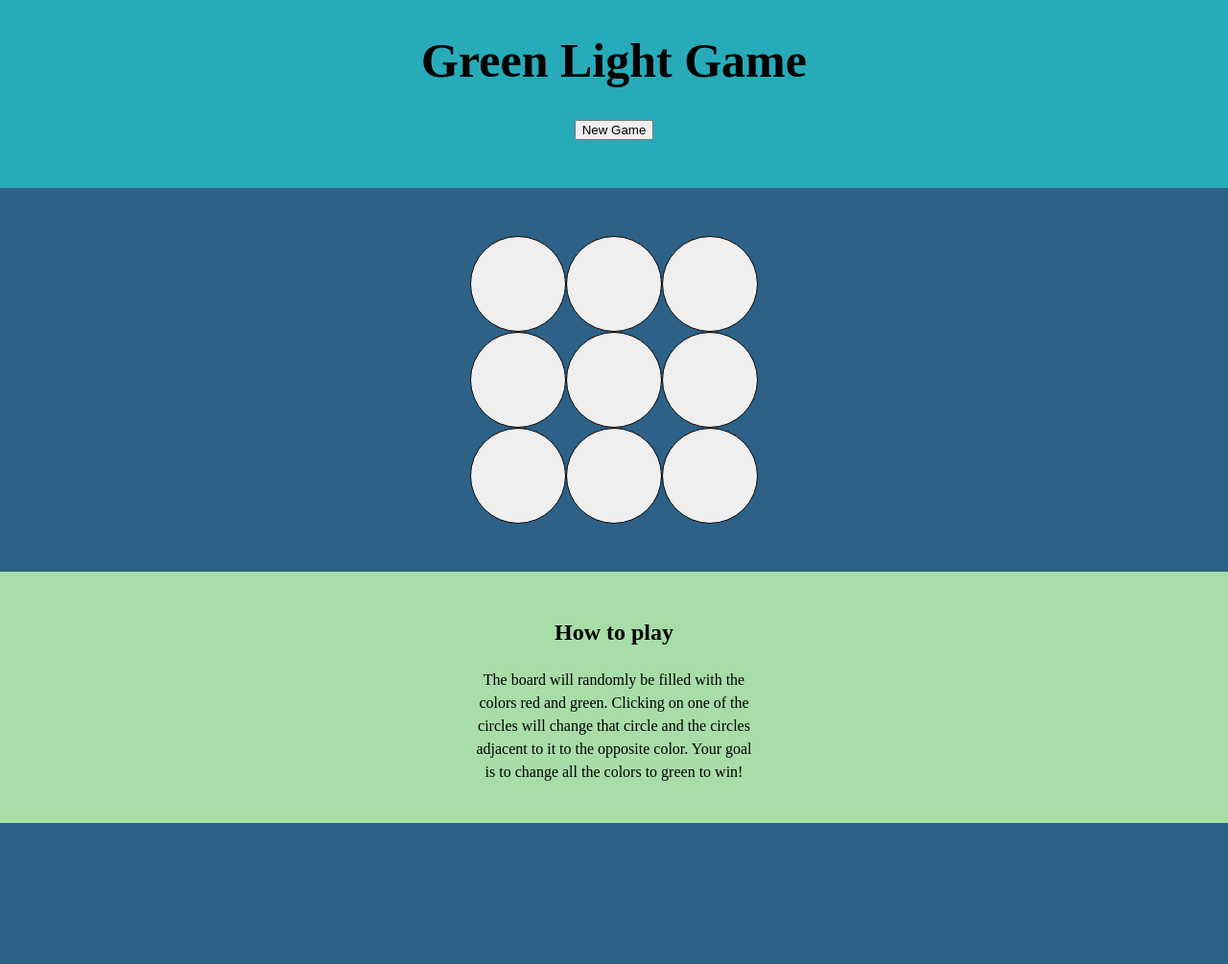
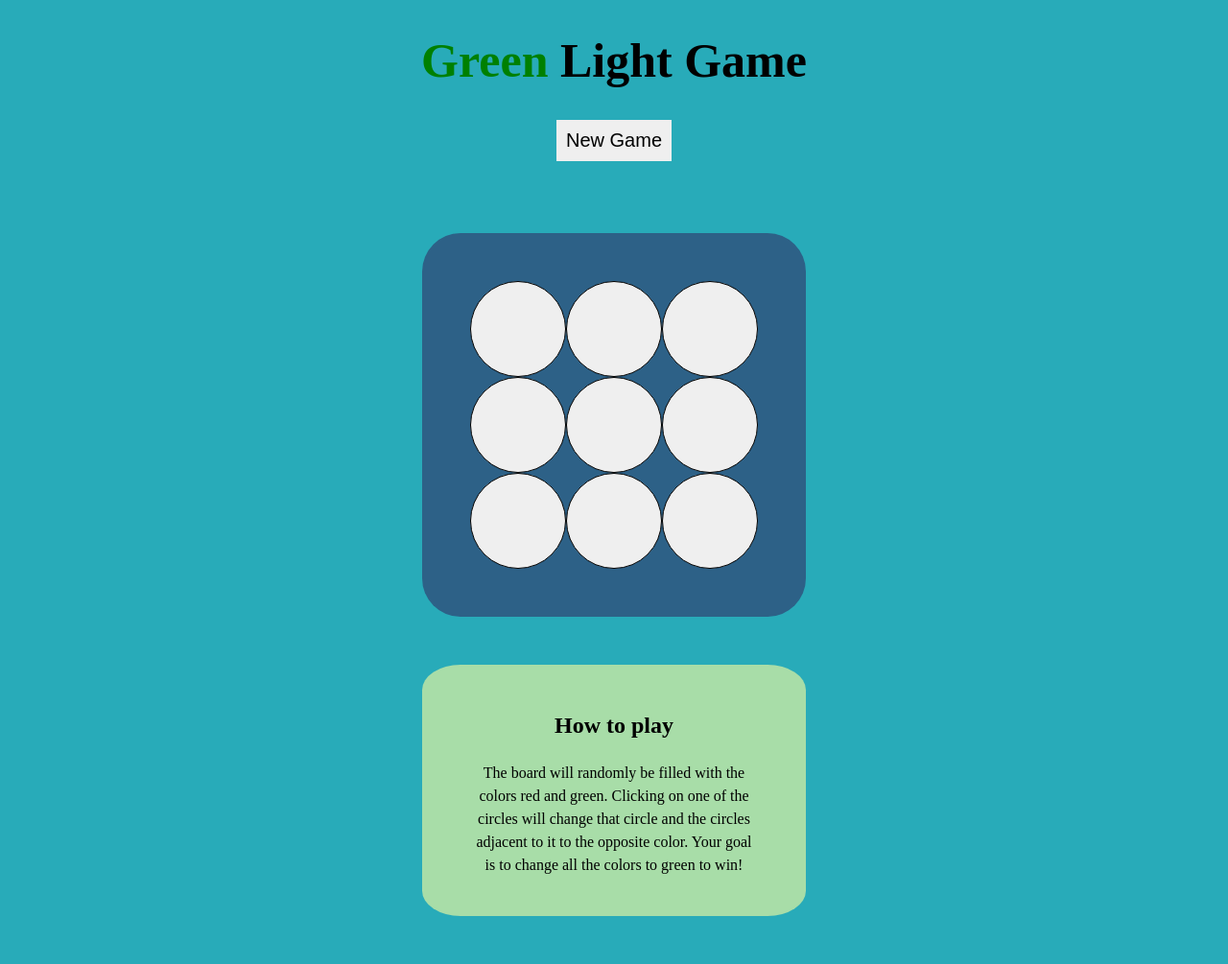
Before and after one commit to kimjeffrey/Green-Light-Game, a PHP site: page / in a window 1280 px wide. Shown: the whole page at 96% size. Before the commit the page ends 858 px from the top, so only its background shows below. Run offline with PHP 8.4, Linux system fonts and the light colour scheme.

Commit message:
Added README and updated css

```diff
--- a/index.html
+++ b/index.html
@@ -8,11 +8,14 @@
   </head>
   <body>
     <header>
-      <h1 id="title">Green Light Game</h1>
+      <div>
+        <h1 id="title"><span class="green">Green</span> Light Game</h1>
         <button id="new-game" type="button" name="button">New Game</button>
         <p id="status"></p>
+      </div>
     </header>
     <section id="game-area">
+      <div id="game">
         <button class="round" type="button" name="button"></button>
         <button class="round" type="button" name="button"></button>
         <button class="round" type="button" name="button"></button>
@@ -22,6 +25,7 @@
         <button class="round" type="button" name="button"></button>
         <button class="round" type="button" name="button"></button>
         <button class="round" type="button" name="button"></button>
+      </div>
     </section>
     <section id="instructions">
       <div class="box">
--- a/styles.css
+++ b/styles.css
@@ -6,6 +6,7 @@ body {
   margin: 0;
   padding: 0;
   text-align: center;
+  background-color: #28abb9;
 }
 
 header{
@@ -20,13 +21,26 @@ header{
   font-size: 50px;
 }
 
+#new-game {
+  font-size: 20px;
+  border: none;
+  padding: 10px;
+}
+
+#new-game:hover {
+  opacity: .9;
+}
+
 #status {
   font-size: 25px;
 }
 
-#game-area {
+#game {
   padding: 50px 50px;
+  margin: 50px auto;
+  width: 400px;
   background-color: #2d6187;
+  border-radius: 10%;
   display: grid;
   grid-template-columns: repeat(3, 100px);
   grid-template-rows: repeat(3, 100px);
@@ -35,8 +49,11 @@ header{
 
 #instructions {
   background-color: #a8dda8;
+  margin: 50px auto;
+  width: 400px;
   line-height: 1.5;
   padding: 25px 0;
+  border-radius: 10%;
 }
 
 .box {
@@ -48,3 +65,7 @@ header{
   border-radius: 50%;
   border: 1px solid black;
 }
+
+.green {
+  color: green;
+}
```
Also changed, not shown: README.md (added), images/Green-light-game.png (added). Lines whose indentation alone changed are shown as unchanged.
